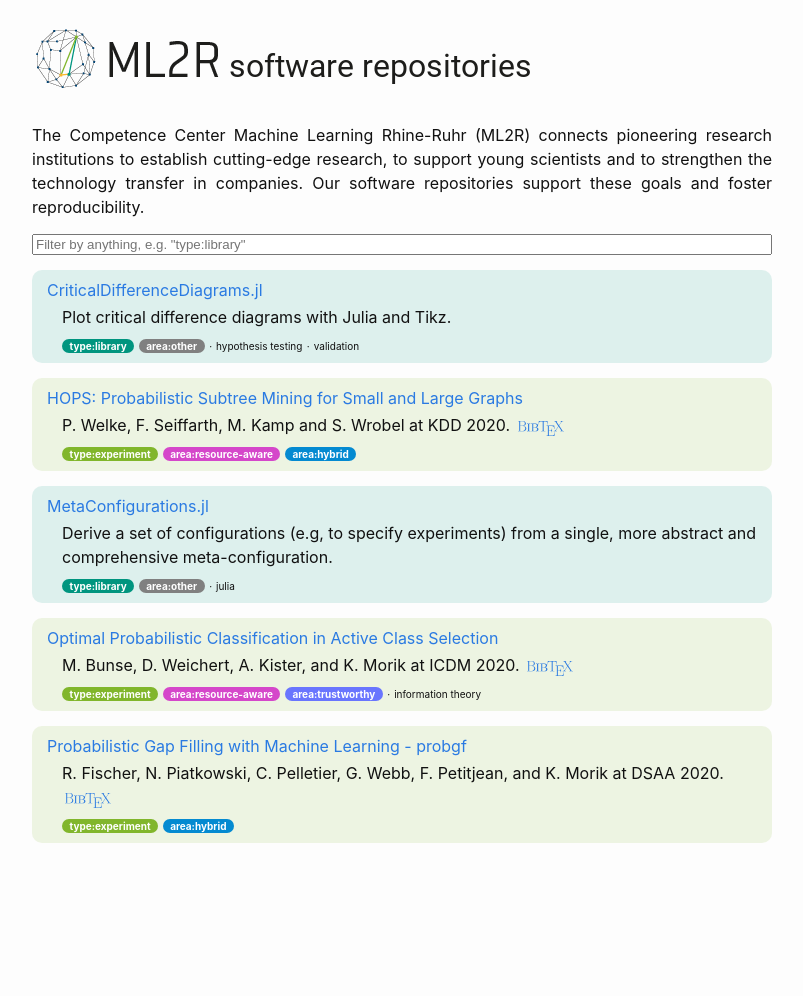
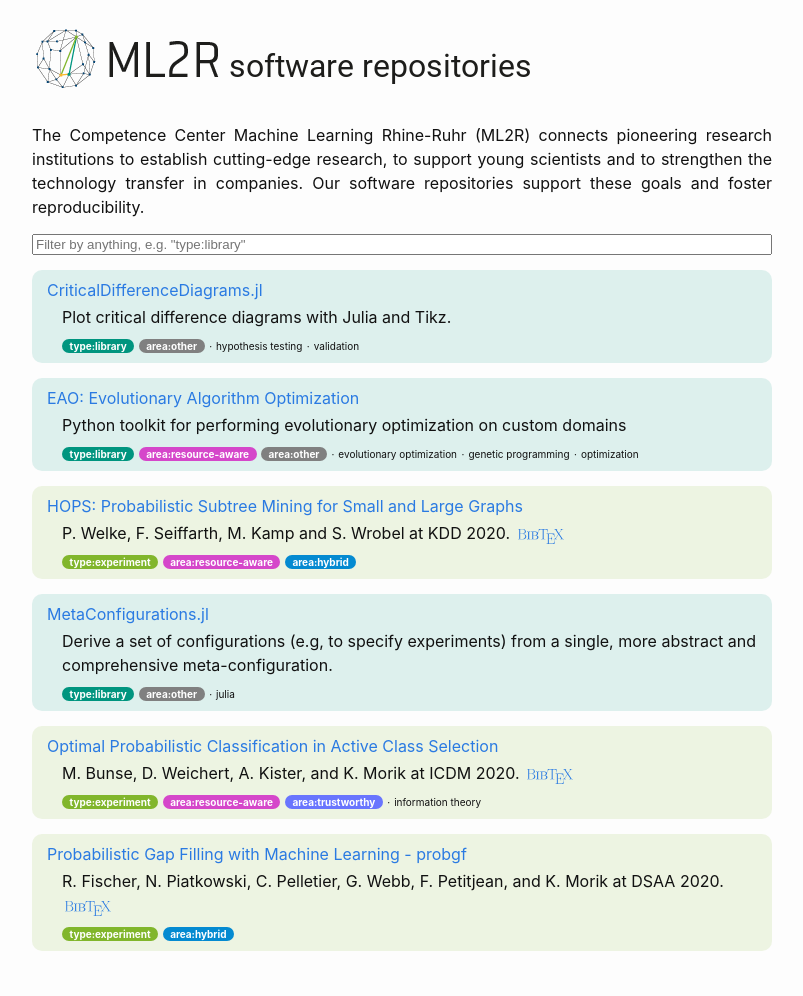
Before and after one commit to ML2R-center/ML2R-center.github.io, a Jekyll site: the page built from index.md, in a window 1280 px wide. Shown: the whole page, without its empty margins (238-1041 px from the left). Built offline with Jekyll 4.4.1, drawn with Linux system fonts in a browser that asks for light colours; our own code applies the rules of GitHub Pages for plain Markdown files; before the commit the page ends 900 px from its top, so only the background shows below that.

Commit message:
Update software.yml
Added EAO package

```diff
--- a/_data/software.yml
+++ b/_data/software.yml
@@ -56,3 +56,10 @@
   description: R. Fischer, N. Piatkowski, C. Pelletier, G. Webb, F. Petitjean, and K. Morik at DSAA 2020.
   areas: [ "h" ]
   biburl: https://dblp.uni-trier.de/rec/conf/dsaa/FischerPPWPM20.html?view=bibtex
+
+- name: "EAO: Evolutionary Algorithm Optimization"
+  type: l
+  url: https://github.com/smuecke/eao
+  description: Python toolkit for performing evolutionary optimization on custom domains
+  areas: [ "r", "o" ]
+  keywords: [ "evolutionary optimization", "genetic programming", "optimization" ]
```
